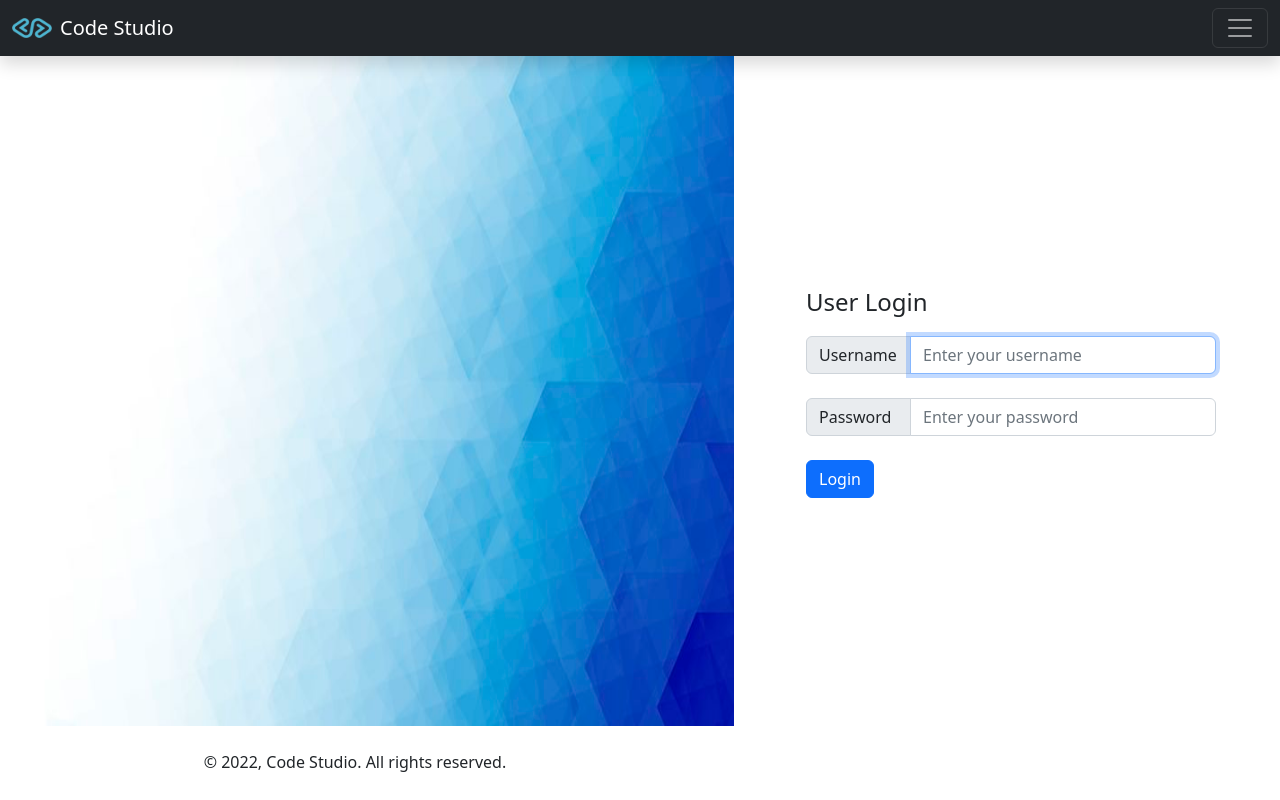
After one commit to imdev912/NineIsland, a Django app: page /accounts/login/ in a window 1280 px wide. The commit adds this page. Run offline with Django 4.2, Linux system fonts and the light colour scheme; some libraries are stand-ins or nearby versions.

Commit message:
added user login / logout

```diff
--- a/NineIsland/settings.py
+++ b/NineIsland/settings.py
@@ -123,3 +123,7 @@ STATIC_URL = 'static/'
 # https://docs.djangoproject.com/en/4.1/ref/settings/#default-auto-field
 
 DEFAULT_AUTO_FIELD = 'django.db.models.BigAutoField'
+
+LOGIN_URL = '/accounts/login'
+LOGIN_REDIRECT_URL = '/'
+LOGOUT_REDIRECT_URL = '/accounts/login'
--- a/NineIsland/urls.py
+++ b/NineIsland/urls.py
@@ -18,5 +18,6 @@ from django.urls import path, include
 
 urlpatterns = [
     path('admin/', admin.site.urls),
+    path('accounts/', include('django.contrib.auth.urls')),
     path('', include('blog.urls'))
 ]
--- a/blog/templates/blog/navbar.html
+++ b/blog/templates/blog/navbar.html
@@ -3,7 +3,7 @@
 <nav class="navbar navbar-dark bg-dark sticky-top shadow">
     <div class="container-fluid">
         <div class="d-flex align-items-center">
-            <a class="navbar-brand py-1" href="/">
+            <a class="navbar-brand py-1" href="{% url 'home' %}">
                 <span class="d-flex align-items-center gap-2">
                     <img src="{% static 'blog/images/codestudio.png' %}" width="40" height="20" alt="code studio">
 
@@ -19,29 +19,29 @@
             <span class="navbar-toggler-icon"></span>
         </button>
 
-        <div class="offcanvas offcanvas-end" tabindex="-1" id="offcanvasNavbar" aria-labelledby="offcanvasNavbarLabel">
+        <div class="offcanvas offcanvas-end text-bg-dark" tabindex="-1" id="offcanvasNavbar" aria-labelledby="offcanvasNavbarLabel">
             <div class="offcanvas-header">
                 {% if user.is_authenticated %}
                     <h5 class="offcanvas-title" id="offcanvasNavbarLabel">
                         Hi! {{ user.get_username }}
                     </h5>
                 {% else %}
-                    <a type="button" class="btn btn-sm btn-outline-primary" href="/login">
+                    <a type="button" class="btn btn-sm btn-outline-primary" href="{% url 'login' %}">
                         Login
                     </a>
                 {% endif %}
 
-                <button type="button" class="btn-close" data-bs-dismiss="offcanvas" aria-label="Close"></button>
+                <button type="button" class="btn-close btn-close-white" data-bs-dismiss="offcanvas" aria-label="Close"></button>
             </div>
 
             <div class="offcanvas-body">
                 <ul class="navbar-nav justify-content-end flex-grow-1 pe-3">
                     <li class="nav-item">
-                        <a class="nav-link" aria-current="page" href="/">Home</a>
+                        <a class="nav-link" aria-current="page" href="{% url 'home' %}">Home</a>
                     </li>
 
                     <li class="nav-item">
-                        <a class="nav-link" href="/">Blogs</a>
+                        <a class="nav-link" href="{% url 'home' %}">Blogs</a>
                     </li>
                 </ul>
 
@@ -51,7 +51,7 @@
                             Add Blog
                         </a>
 
-                        <a class="btn btn-sm btn-outline-dark" href="/logout">
+                        <a class="btn btn-sm btn-outline-light" href="{% url 'logout' %}">
                             Logout
                         </a>
                     </div>
--- /dev/null
+++ b/blog/templates/registration/logged_out.html
@@ -0,0 +1 @@
+<h1>logged out</h1>
--- /dev/null
+++ b/blog/templates/registration/login.html
@@ -0,0 +1,56 @@
+{% extends "blog/base.html" %}
+{% load static %}
+
+{% block content %}
+    <div class="container-fluid px-3">
+        <div class="row">
+            <div class="col-md-4 col-lg-6 col-xl-7 d-none d-md-block">
+                <img class="w-100" src="{% static 'registration/images/bg.jpg' %}" width="800" height="533" alt="code studio" style="height: calc(100vh - 130px);">
+            </div>
+
+            <div class="col-md-8 col-lg-6 col-xl-5 d-flex align-items-center">
+                <div class="w-100 py-5 px-md-5 px-xl-6 position-relative">
+                    <form class="form-validate" method="post" action="{% url 'login' %}">
+                        {% csrf_token %}
+
+                        <fieldset>
+                            <legend class="mb-3">
+                                User Login
+                            </legend>
+
+                            {% if form.errors %}
+                                <div class="text-white p-3 bg-danger rounded mb-3">
+                                    Your username and password didn't match.
+                                    <br>
+                                    Please try again.
+                                </div>
+                            {% endif %}
+
+                            <div class="input-group mb-4">
+                                <label class="input-group-text" for="id_username" style="width: 105px;">Username</label>
+                                <input id="id_username" class="form-control" name="username" type="text"
+                                       placeholder="Enter your username" autofocus autocapitalize="none" autocomplete="username" maxlength="150" required>
+                            </div>
+
+                            <div class="input-group mb-4">
+                                <label class="input-group-text" for="id_password"
+                                       style="width: 105px;">Password</label>
+                                <input id="id_password" class="form-control" name="password" type="password"
+                                       placeholder="Enter your password" autocomplete="current-password" required
+                                       data-msg="Please enter your email">
+                            </div>
+
+                            <div class="d-flex justify-content-between align-items-center">
+                                <button type="submit" class="btn btn-primary">
+                                    Login
+                                </button>
+                            </div>
+
+                            <input type="hidden" name="next" value="{{ next }}">
+                        </fieldset>
+                    </form>
+                </div>
+            </div>
+        </div>
+    </div>
+{% endblock %}
--- a/blog/views.py
+++ b/blog/views.py
@@ -1,5 +1,4 @@
 from django.shortcuts import render
-
 
 # Create your views here.
 
```
Also changed, not shown: blog/templates/blog/detail/detail.html (+6 -6 lines), blog/static/registration/images/bg.jpg (added).
